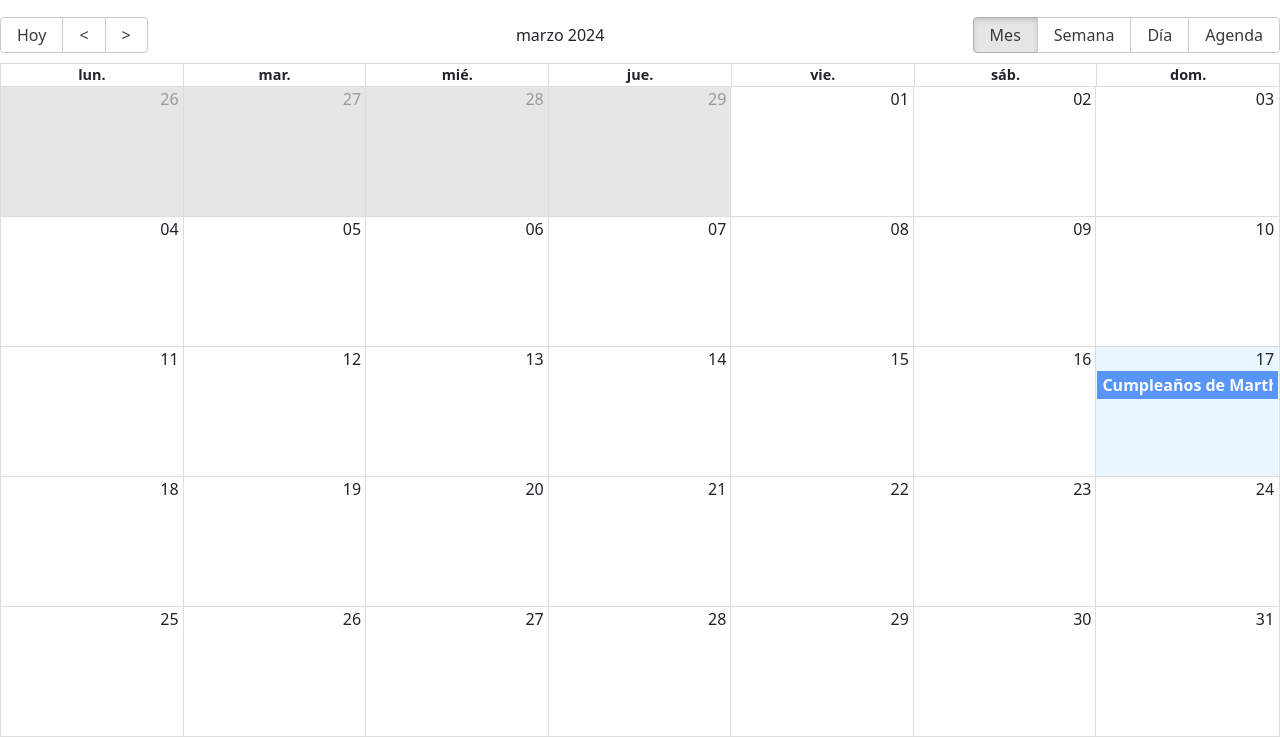
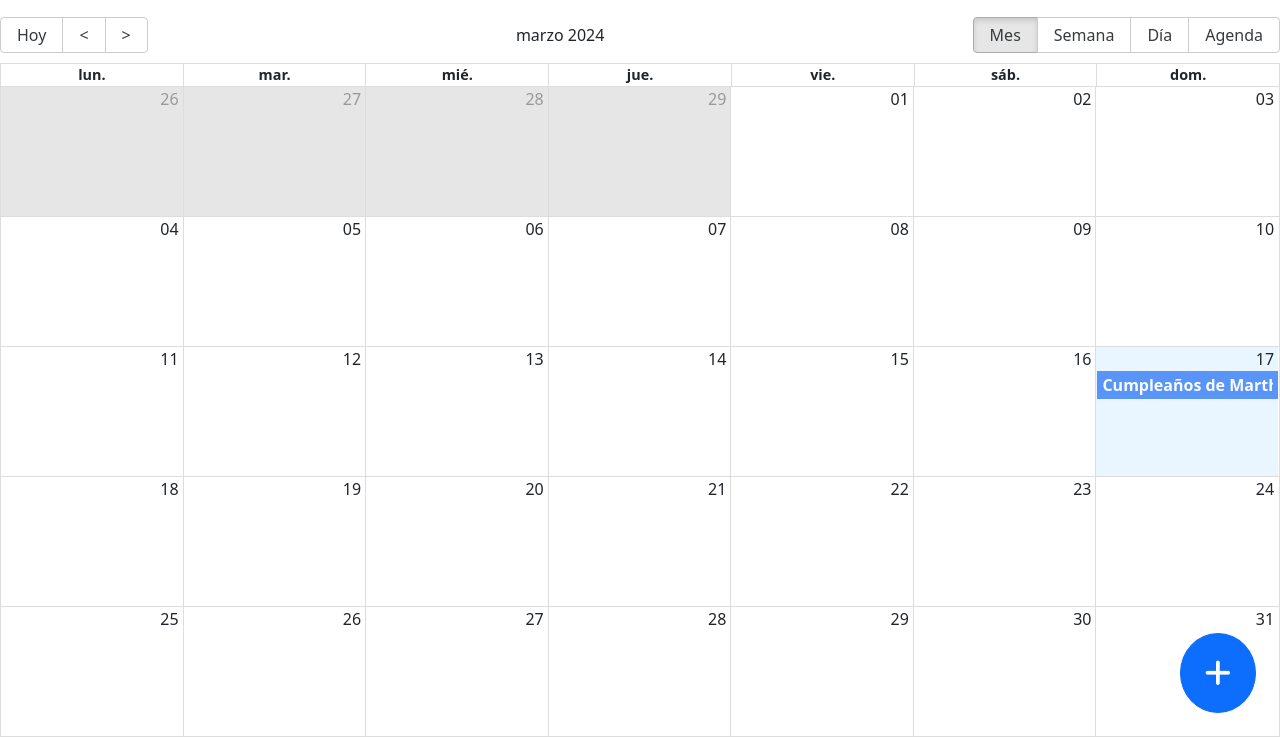
Before and after one commit to hall9zeha/JavaScriptProjects-2, a React app in the folder 06-calendar-app/: page /calendar in a window 1280 px wide. Shown: the part 63-800 px from the top of the page. Built offline with nearby package versions, Linux system fonts and the light colour scheme; some packages are replaced by stand-ins of ours.

Commit message:
Added floating action button

```diff
--- a/06-calendar-app/src/calendar/CalendarScreen.js
+++ b/06-calendar-app/src/calendar/CalendarScreen.js
@@ -13,6 +13,7 @@ import { CalendarEvent } from './CalendarEvent'
 import { CalendarModal } from './CalendarModal'
 import { uiOpenModal } from '../actions/ui'
 import { eventSetActive } from '../actions/events'
+import { AddNewFab } from '../ui/AddNewFab'
 
 
 
@@ -42,6 +43,7 @@ export const CalendarScreen = () => {
     const onSelectEvent = (e)=>{
 
         dispatch(eventSetActive(e))
+        dispatch(uiOpenModal())
     }
     const onViewChange = (e)=>{
         setLastView(e)
@@ -81,6 +83,7 @@ export const CalendarScreen = () => {
             onView={onViewChange}
             view={lastView}
         />
+        <AddNewFab/>
         <CalendarModal/>
     </div>
   )
--- a/06-calendar-app/src/styles.css
+++ b/06-calendar-app/src/styles.css
@@ -58,3 +58,13 @@ html, body{
 .react-datetime-picker__wrapper{
     border:0px solid gray !important;
 }
+
+/*Fab*/
+.fab{
+    border-radius: 100%;
+    bottom: 24px;
+    font-size: 30px;
+    padding: 24px;
+    position: fixed;
+    right: 24px;
+}
--- /dev/null
+++ b/06-calendar-app/src/ui/AddNewFab.js
@@ -0,0 +1,22 @@
+
+import React from 'react'
+import { useDispatch} from 'react-redux'
+import { uiOpenModal } from '../actions/ui';
+
+export const AddNewFab = () => {
+
+    const dispatch = useDispatch()
+
+    const handleAddNew=()=>{
+        dispatch(uiOpenModal())
+    }
+
+  return (
+    <button
+        className='btn btn-primary fab'
+        onClick={handleAddNew}
+    >
+        <i className='fas fa-plus'></i>
+    </button>
+  )
+}
```
